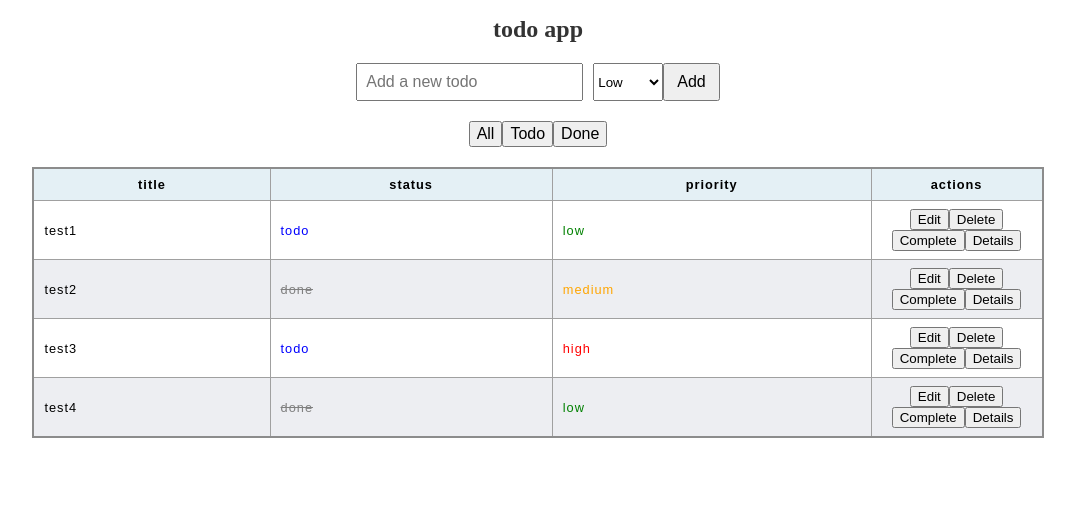
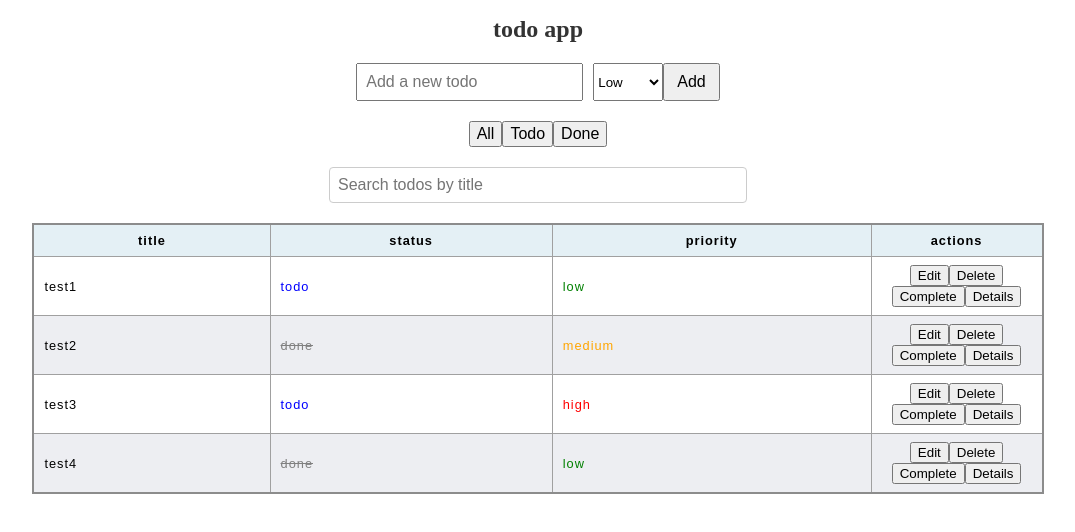
Before and after one commit to ishisora/react-practice, a React (Vite) app: page / in a window 1280 px wide. Shown: the top 532 px of the page, without its empty margins (102-1177 px from the left). Built offline with nearby package versions, Linux system fonts and the light colour scheme.

Commit message:
タスクの検索機能を実装

```diff
--- a/src/App.css
+++ b/src/App.css
@@ -180,3 +180,18 @@ td:last-of-type {
 .modal-content button:hover {
     background-color: #0056b3;
 }
+
+.search {
+    display: flex;
+    justify-content: center;
+    margin-bottom: 20px;
+}
+
+.search input {
+    padding: 8px;
+    font-size: 1rem;
+    width: 80%;
+    max-width: 400px;
+    border: 1px solid #ccc;
+    border-radius: 4px;
+}
--- a/src/App.jsx
+++ b/src/App.jsx
@@ -15,6 +15,7 @@ function App() {
   const [editingStatus, setEditingStatus] = useState("");
   const [editingPriority, setEditingPriority] = useState("");
   const [filter, setFilter] = useState("all");
+  const [searchTerm, setSearchTerm] = useState("");
   const [selectedTodo, setSelectedTodo] = useState(null);
 
   const addTodo = () => {
@@ -65,6 +66,8 @@ function App() {
   const filteredTodos = todos.filter(todo => {
     if (filter === "all") return true;
     return todo.status === filter;
+  }).filter(todo => {
+    return todo.title.toLowerCase().includes(searchTerm.toLowerCase());
   });
 
   const showDetails = (todo) => {
@@ -73,6 +76,12 @@ function App() {
 
   const closeDetails = () => {
     setSelectedTodo(null);
+  };
+
+  const handleModalClick = (e) => {
+    if (e.target.className === "modal") {
+      closeDetails();
+    }
   };
 
   return (
@@ -101,6 +110,15 @@ function App() {
         <button onClick={() => setFilter("all")}>All</button>
         <button onClick={() => setFilter("todo")}>Todo</button>
         <button onClick={() => setFilter("done")}>Done</button>
+      </div>
+
+      <div className="search">
+        <input
+          type="text"
+          value={searchTerm}
+          onChange={(e) => setSearchTerm(e.target.value)}
+          placeholder="Search todos by title"
+        />
       </div>
 
       <table>
@@ -174,7 +192,7 @@ function App() {
       </table >
 
       {selectedTodo && (
-        <div className="modal">
+        <div className="modal" onClick={handleModalClick}>
           <div className="modal-content">
             <h2>Task Details</h2>
             <ul>
```
